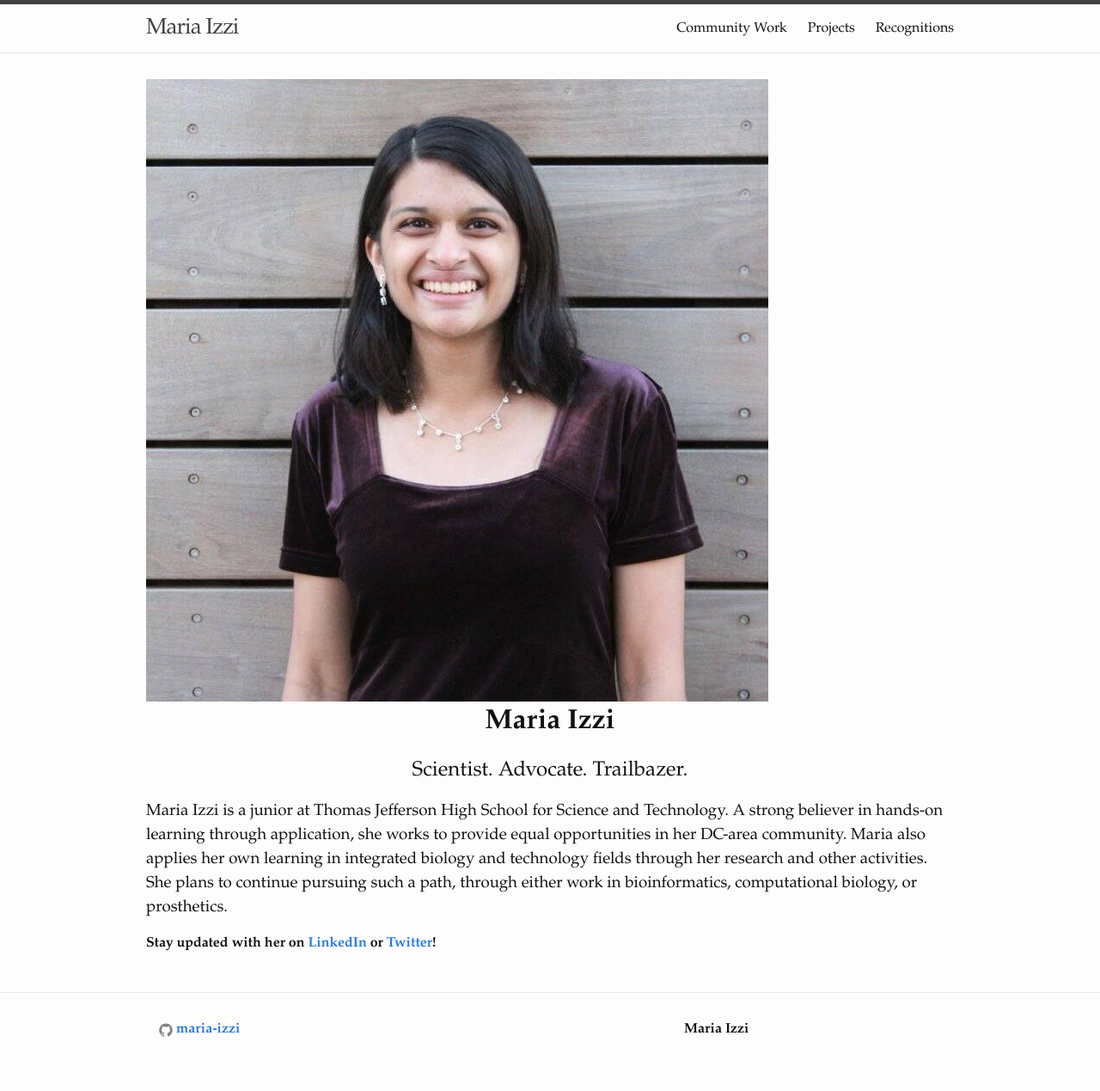
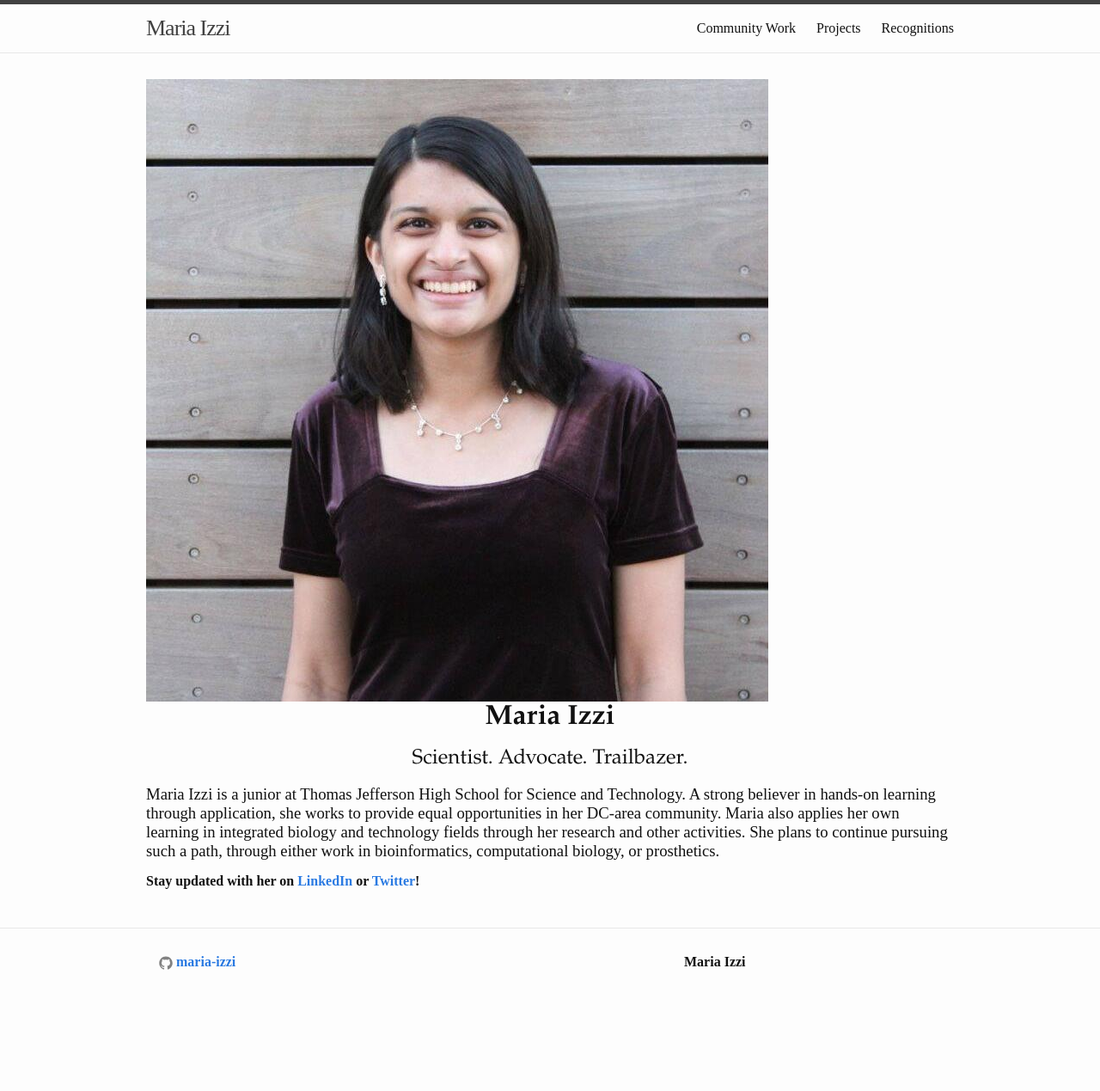
Before and after one commit to maria-izzi/maria-izzi.github.io, a Jekyll site: the page built from index.html, in a window 1280 px wide. Shown: the whole page at 86% size. Built offline with Jekyll 4.4.1, drawn with Linux system fonts in a browser that asks for light colours; after the commit the page ends 1188 px from its top, so only the background shows below that.

Commit message:
Update main.scss

```diff
--- a/css/main.scss
+++ b/css/main.scss
@@ -6,7 +6,7 @@
 
 
 // Our variables
-$base-font-family: Garamond;
+$base-font-family: Copperplate/Copperplate Gothic Light,sans-serif;
 $base-font-size:   16px;
 $base-font-weight: 400;
 $small-font-size:  $base-font-size * 0.875;
```
